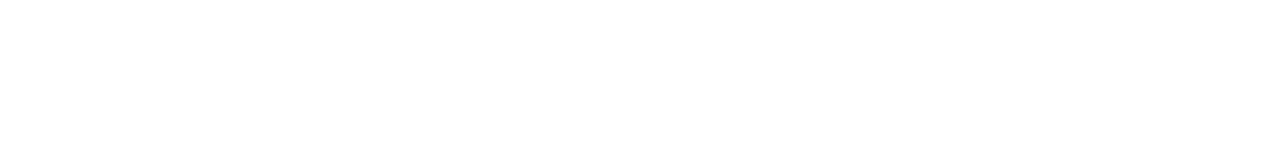
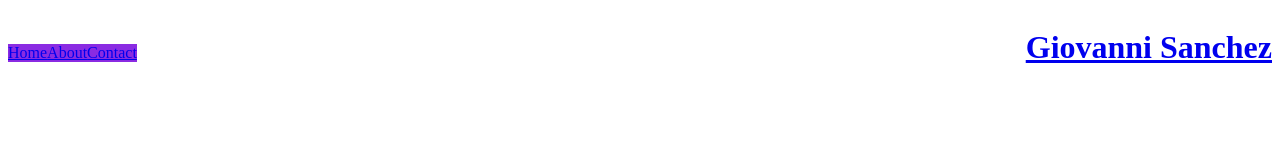
Before and after one commit to diegocardenast/project1-personal-coach, a plain HTML site: page index.html in a window 1280 px wide. Drawn offline with Linux system fonts and the light colour scheme.

Commit message:
Add Favicon, navigation-bar and logo into HTML

```diff
--- a/assets/css/style.css
+++ b/assets/css/style.css
@@ -1,3 +1,20 @@
 @import url('https://fonts.googleapis.com/css2?family=Cabin&display=swap');
 
 /* Restarting project */
+/* Header section */
+body {
+  display: flex;
+  flex-direction: column;
+}
+.header {
+  display: flex;
+  flex-grow: 1;
+  justify-content: space-between;
+  align-items: baseline;
+}
+
+.navigation-bar {
+  background-color: blueviolet;
+  display: flex;
+  justify-content: flex-start;
+}
--- a/index.html
+++ b/index.html
@@ -7,11 +7,29 @@
     <link rel="stylesheet" href="assets/css/style.css">
 <!--Website title in browser tab-->
     <title>Giovanni Sanchez</title>
+<!-- Favicon -->
+    <link rel="apple-touch-icon" sizes="180x180" href="assets/favicon_io/apple-touch-icon.png">
+    <link rel="icon" type="image/png" sizes="32x32" href="assets/favicon_io/favicon-32x32.png">
+    <link rel="icon" type="image/png" sizes="16x16" href="assets/favicon_io/favicon-16x16.png">
 </head>
 
 <body>
+    <!-- Restarting project -->
     <!-- Header -->
+    <header class="header">
+        <!-- Navigation bar -->
+        <div class="navigation-bar">
+            <a href="index.html">Home</a>
+            <a href="#">About</a>
+            <a href="#">Contact</a>
+        </div>
+
+        <!-- Logo -->
+        <h1 class="logo"><a href="index.html">Giovanni Sanchez</a></h1>
+
+    </header>
     <!-- Main -->
+
     <!-- Footer -->
 
 </body>
```
Also changed, not shown: assets/favicon_io/android-chrome-192x192.png (added), assets/favicon_io/android-chrome-512x512.png (added), assets/favicon_io/apple-touch-icon.png (added), assets/favicon_io/favicon-16x16.png (added), assets/favicon_io/favicon-32x32.png (added), assets/favicon_io/favicon.ico (added), assets/favicon_io/site.webmanifest (added).
